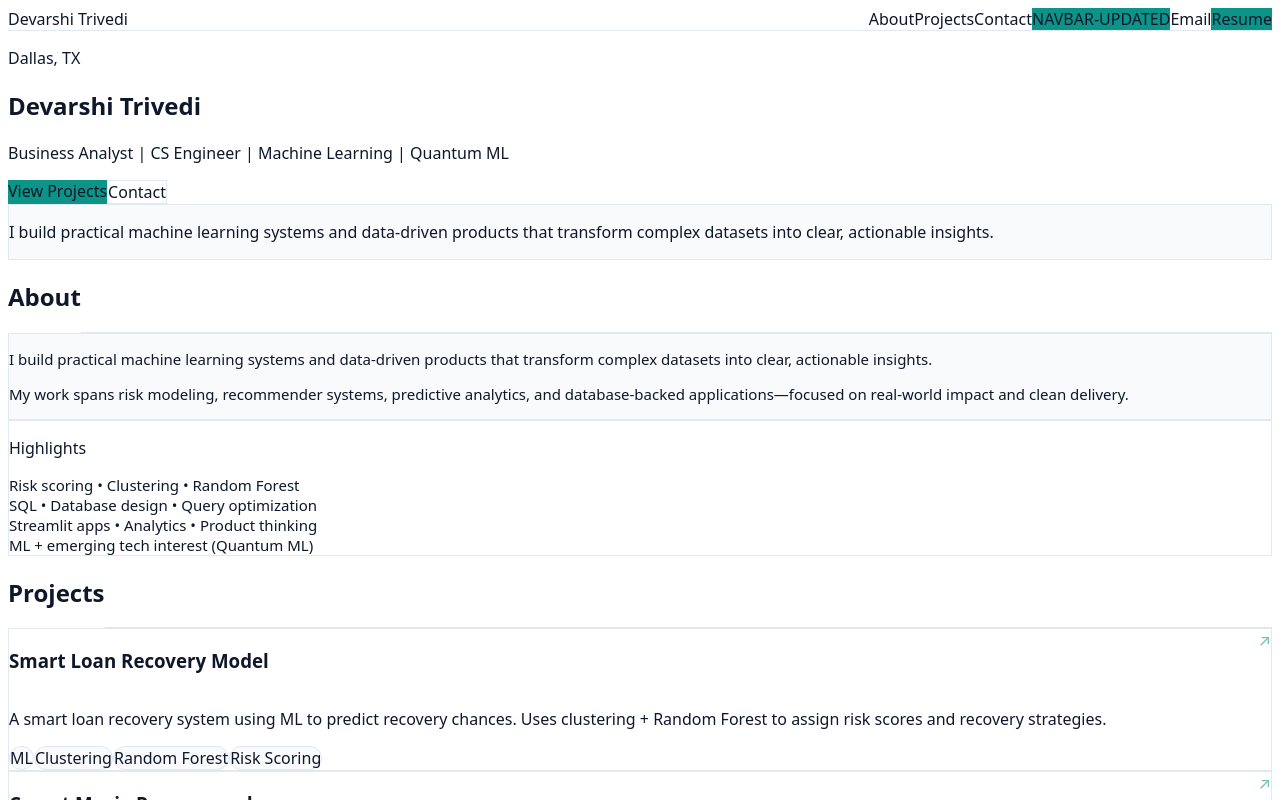
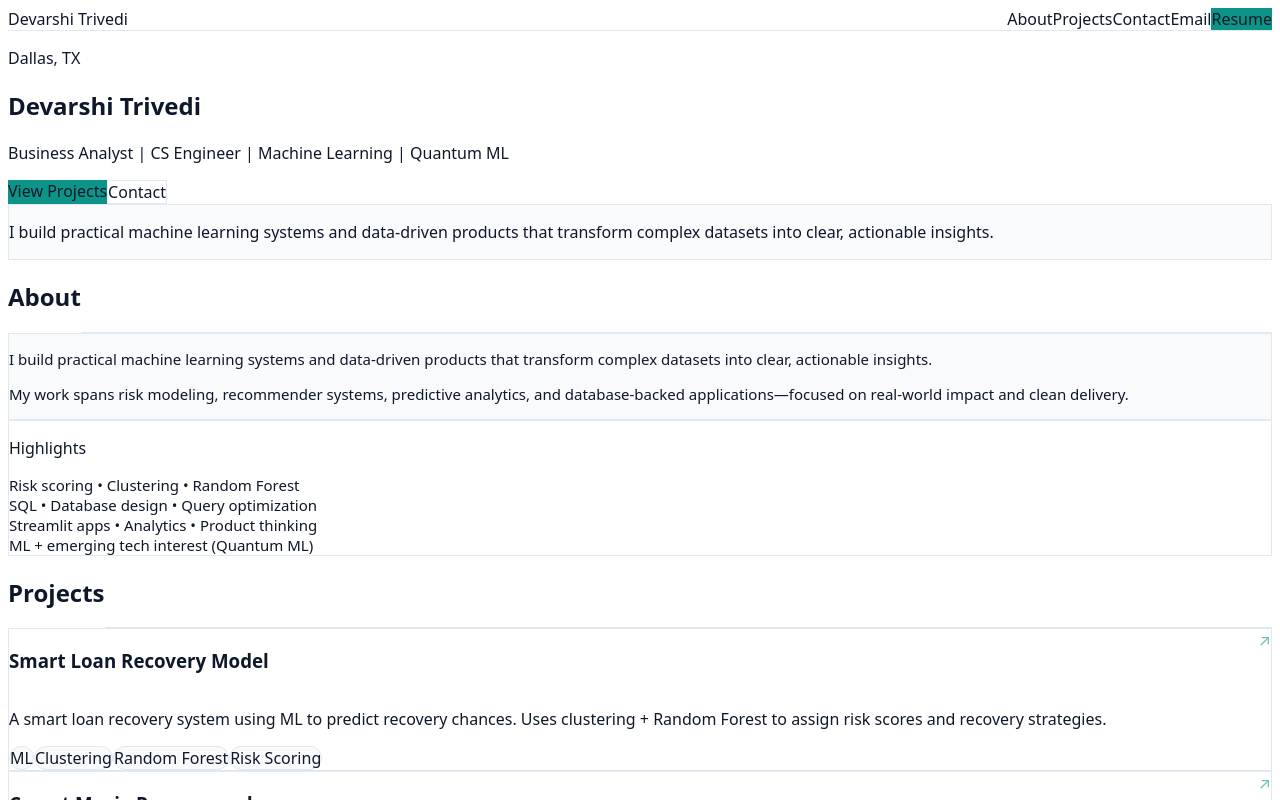
Before and after one commit to Devarshii/Devarshi-portfolio, a Next.js app: page / in a window 1280 px wide. Shown: the top 800 px of the page. Built offline with nearby package versions, Linux system fonts and the light colour scheme.

Commit message:
Remove navbar debug label

```diff
--- a/components/Navbar.tsx
+++ b/components/Navbar.tsx
@@ -17,11 +17,6 @@ export default function Navbar() {
           <a href="#contact" className="hover:text-gray-900">Contact</a>
 
           {/* DEBUG MARKER */}
-          <span className="rounded-lg px-2 py-1 text-xs text-white"
-            style={{ background: "rgb(var(--accent))" }}
-          >
-            NAVBAR-UPDATED
-          </span>
 
           <a href={`mailto:${portfolio.email}`} className="hover:text-gray-900">
             Email
```
